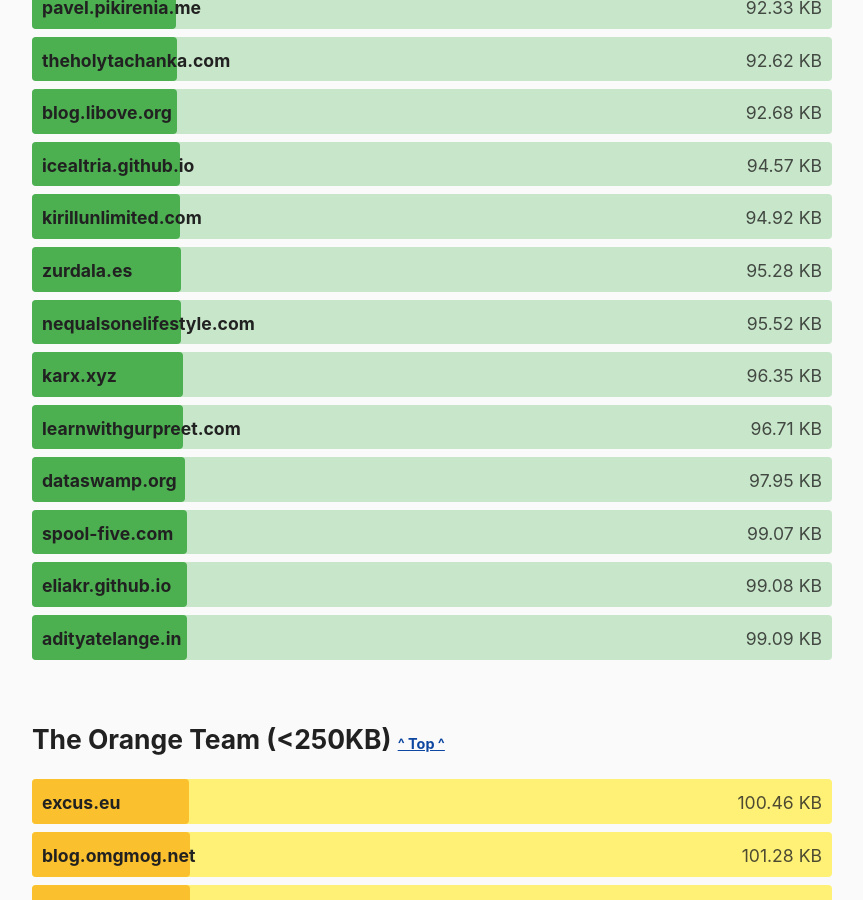
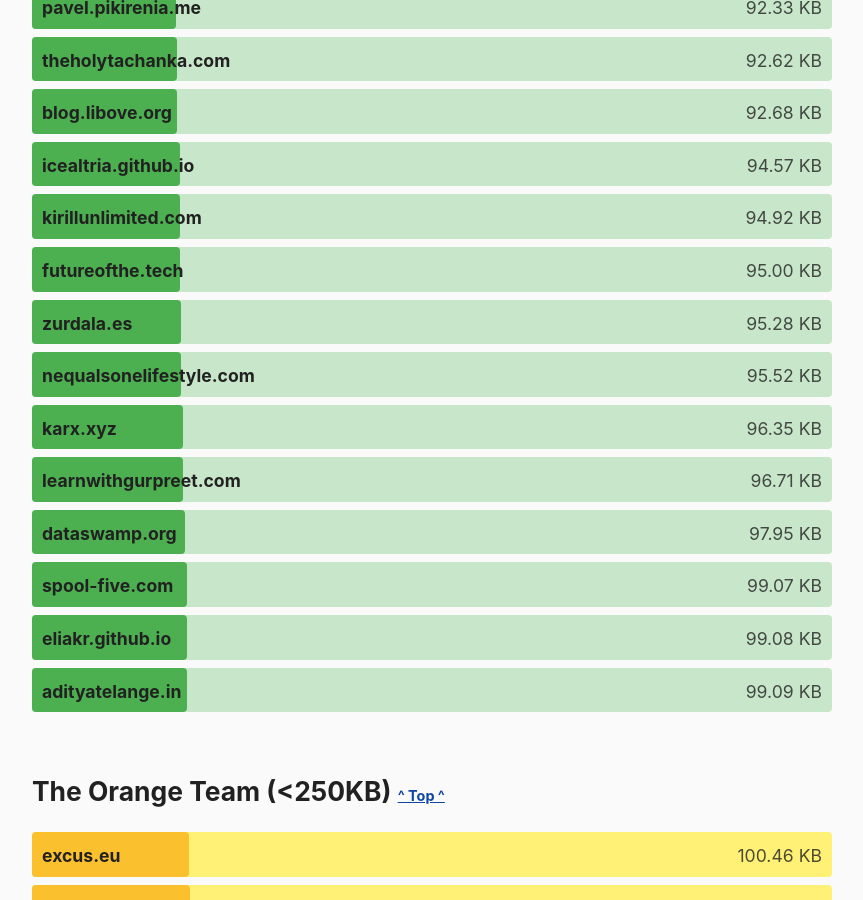
Before and after one commit to kevquirk/512kb.club, a Jekyll site: the page built from index.md, in a window 1280 px wide and 900 px high, scrolled down 23886 px. Shown: the whole window, without its empty margins (208-1071 px from the left). Built offline with Jekyll 4.4.1, drawn with Linux system fonts in a browser that asks for light colours.

Commit message:
Update sites.yml

```diff
--- a/_data/sites.yml
+++ b/_data/sites.yml
@@ -1478,6 +1478,11 @@
   size: 37.6
   last_checked: 2022-08-01
 
+- domain: futureofthe.tech
+  url: https://futureofthe.tech
+  size: 95
+  last_checked: 2025-06-06
+
 - domain: gadonias.com
   url: https://gadonias.com/
   size: 310.23
```
